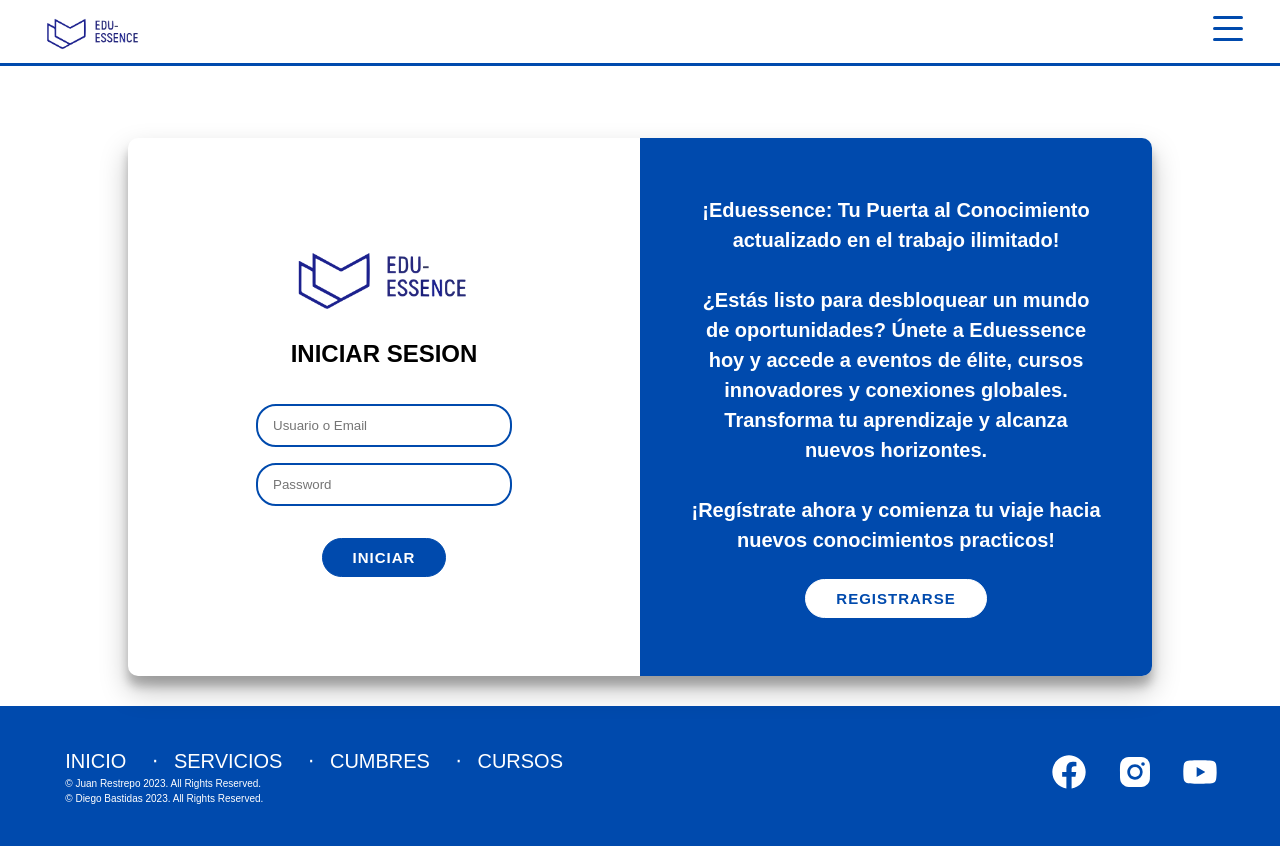
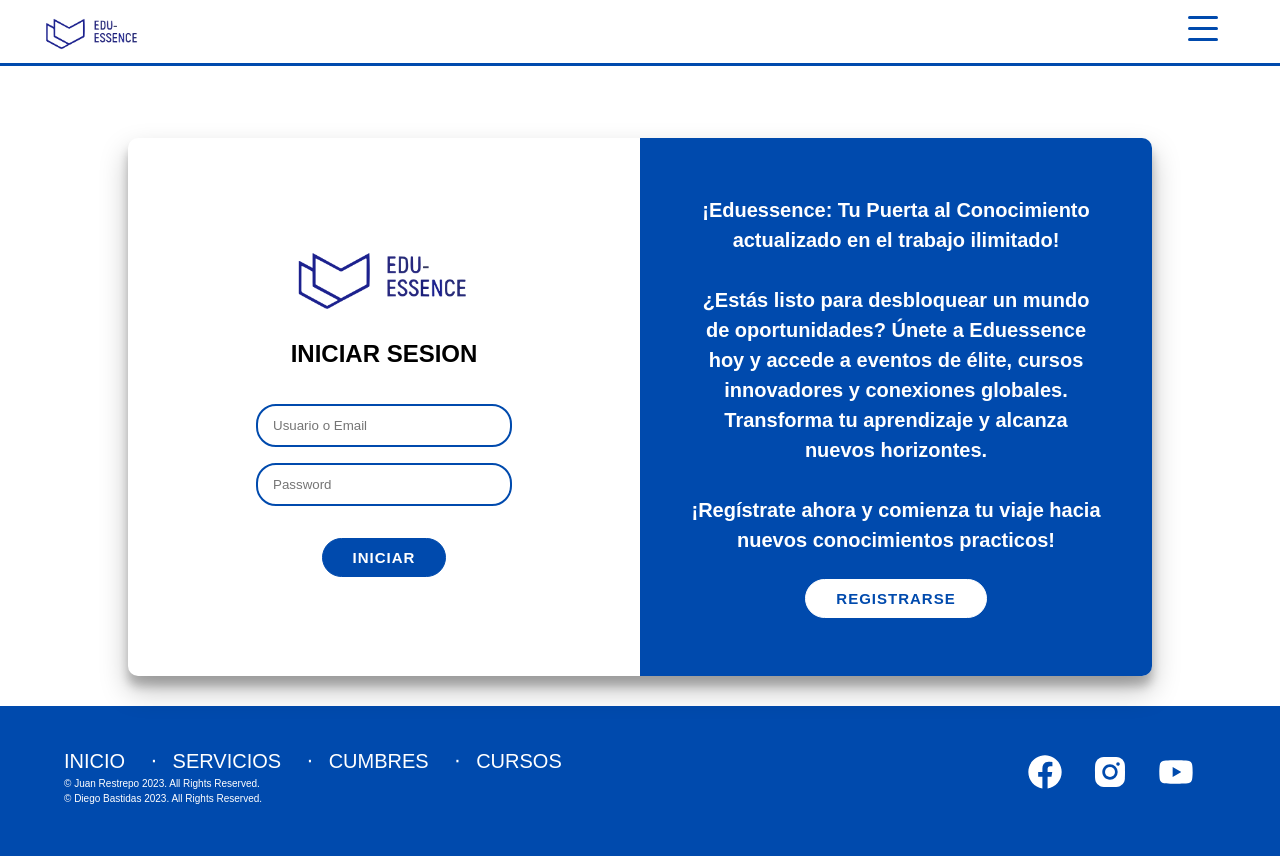
Before and after one commit to Juan-Restrepo-B/Eduessence, a PHP site: page /php/login.php in a window 1280 px wide. Run offline with PHP 8.4, Linux system fonts and the light colour scheme.

Commit message:
Ajustes Front

```diff
--- a/css/styles_global.css
+++ b/css/styles_global.css
@@ -82,7 +82,7 @@ main {
 /*HEADER*/
 nav {
   position: absolute;
-  width: 102%;
+  width: 100%;
   height: 8.2%;
   display: flex;
   justify-content: center;
@@ -228,9 +228,9 @@ nav {
 /* FOOTER */
 .footer {
   background-color: var(--Primario);
-  height: 140px;
+  height: 150px;
   bottom: 0;
-  width: 102%;
+  width: 100%;
   color: var(--Blanco);
   font-size: 2rem;
 }
--- a/php/login.php
+++ b/php/login.php
@@ -3,6 +3,15 @@ session_start();
 
 // Conxion con BD
 include("conexion.php");
+
+// Limpiar el caché
+header("Expires: Tue, 01 Jan 2000 00:00:00 GMT");
+header("Last-Modified: " . gmdate("D, d M Y H:i:s") . " GMT");
+header("Cache-Control: no-store, no-cache, must-revalidate, max-age=0");
+header("Cache-Control: post-check=0, pre-check=0", false);
+header("Pragma: no-cache");
+
+
 $ip_cliente = $_SERVER['REMOTE_ADDR'];
 
 // Establecer la zona horaria a "America/Bogota"
```
